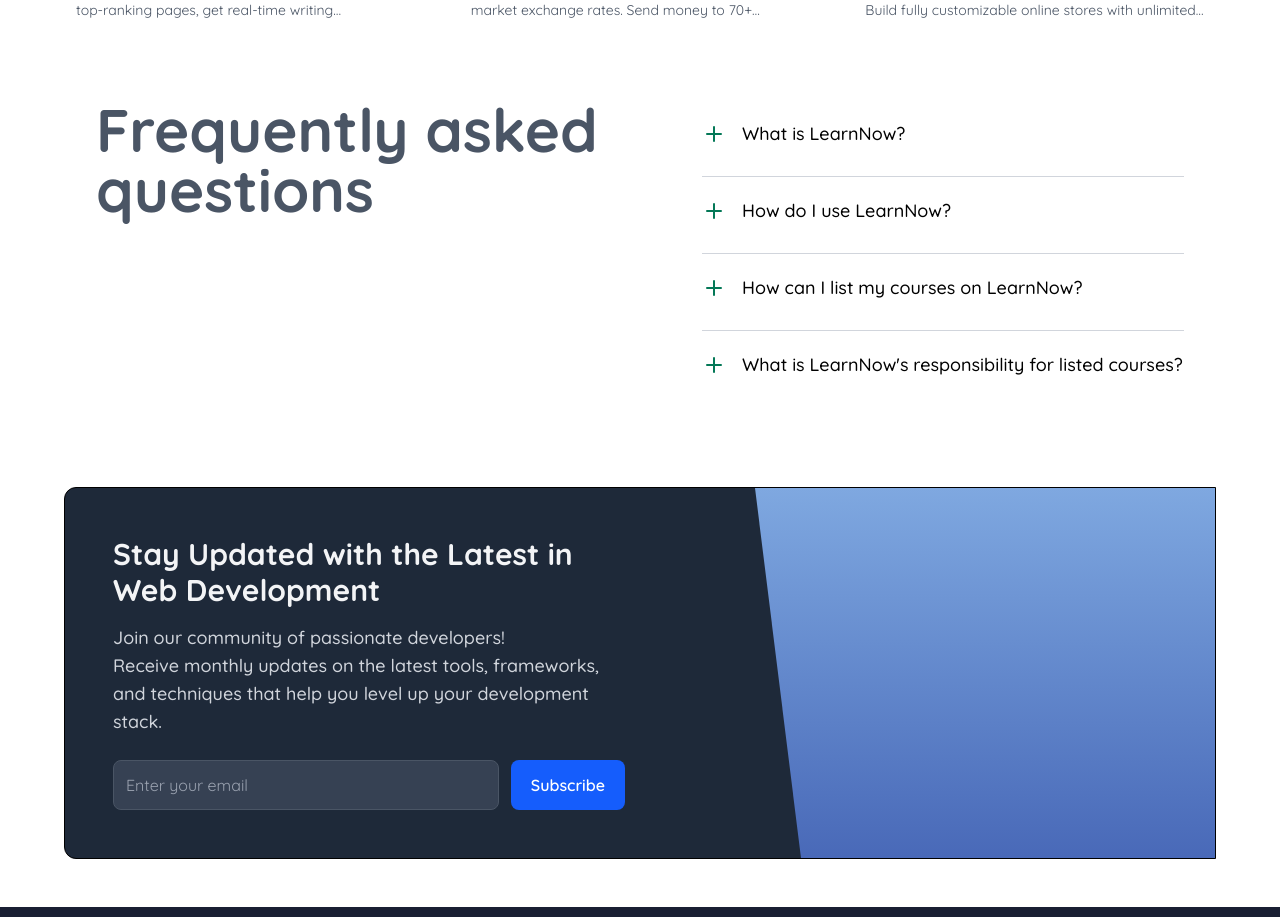
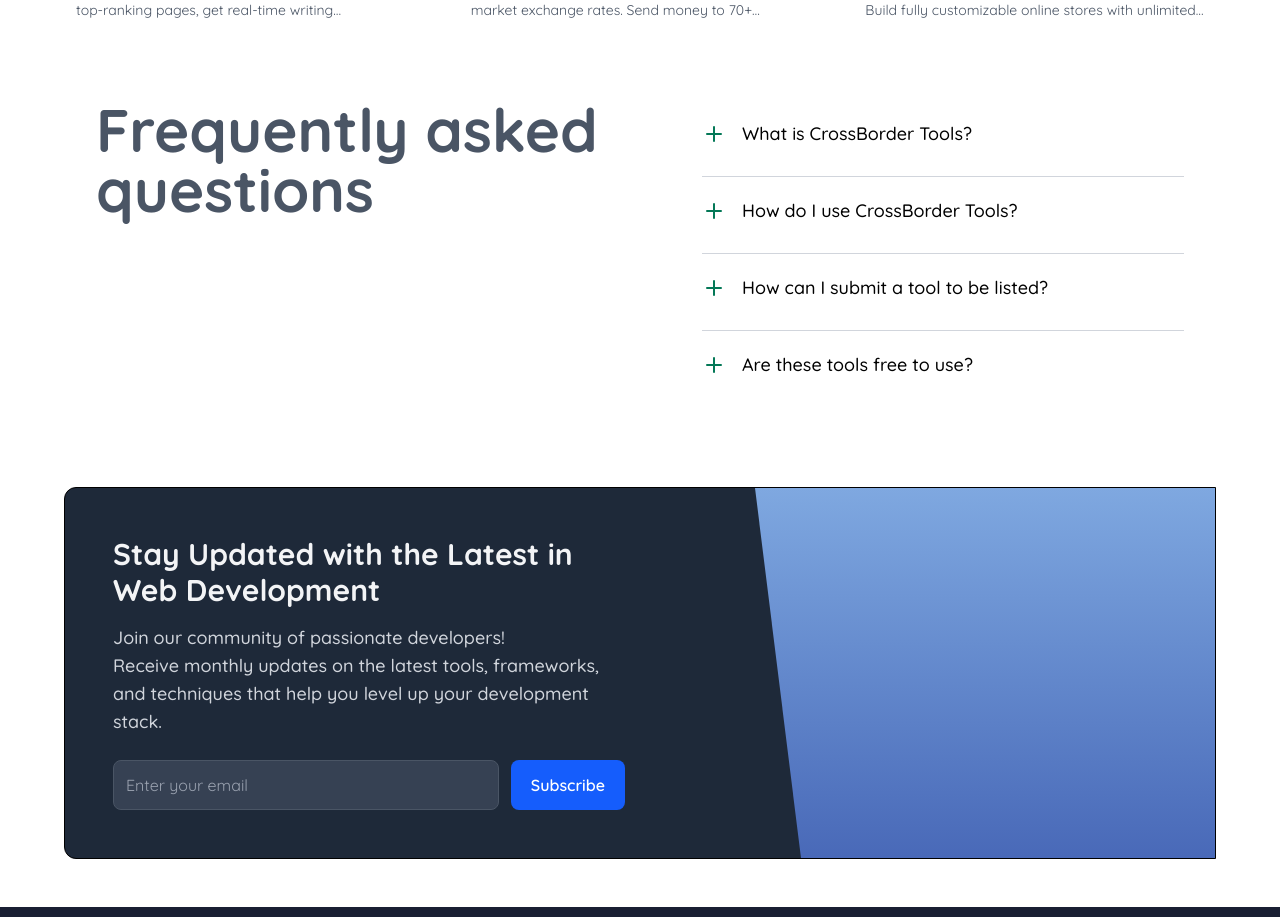
Before and after one commit to lingfan36/crossborder-tools, a Next.js app: page / in a window 1280 px wide. Shown: the part 4240-5157 px from the top of the page. Built offline with nearby package versions, Linux system fonts and the light colour scheme.

Commit message:
Update FAQ content for CrossBorder Tools

```diff
--- a/src/appData/faqs.ts
+++ b/src/appData/faqs.ts
@@ -1,22 +1,22 @@
 export const Faqs = [
   {
-    title: "What is LearnNow?",
+    title: "What is CrossBorder Tools?",
     content:
-      "LearnNow is a platform where you can find a variety of online and offline courses suitable for learners of all levels.",
+      "CrossBorder Tools is a curated directory of essential tools for cross-border e-commerce sellers. We help you discover the best software for product research, marketing, logistics, and more.",
   },
   {
-    title: "How do I use LearnNow?",
+    title: "How do I use CrossBorder Tools?",
     content:
-      "LearnNow is a user-friendly platform designed to help individuals in discovering courses that align with their interests and goals. Simply browse through the available courses and enroll in those that you find interesting.",
+      "Simply browse through our categories or use the navigation to find tools that match your needs. Click on any tool to learn more about its features and visit the official website.",
   },
   {
-    title: "How can I list my courses on LearnNow?",
+    title: "How can I submit a tool to be listed?",
     content:
-      "To list your courses on LearnNow, you can fill out a submission form on our website or contact us via email at info@email.com.",
+      "To submit a tool for listing, click the 'Submit Tool' button in the navigation bar to contact us via Telegram. We review all submissions and add quality tools to our directory.",
   },
   {
-    title: "What is LearnNow's responsibility for listed courses?",
+    title: "Are these tools free to use?",
     content:
-      "LearnNow serves as a platform for course discovery and does not take responsibility for the quality or content of the courses listed. Users are advised to conduct their own research before enrolling.",
+      "Each tool has its own pricing model. Some offer free plans or trials, while others are paid. We recommend visiting the official website of each tool to check their current pricing.",
   },
 ];
```
